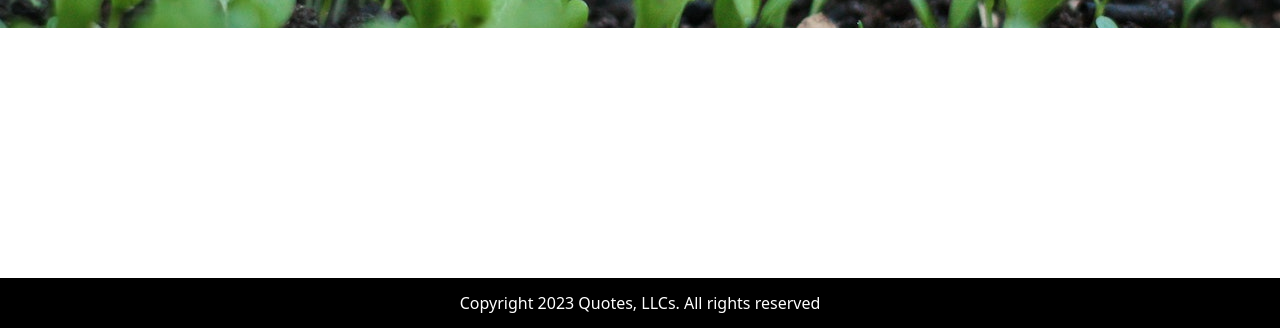
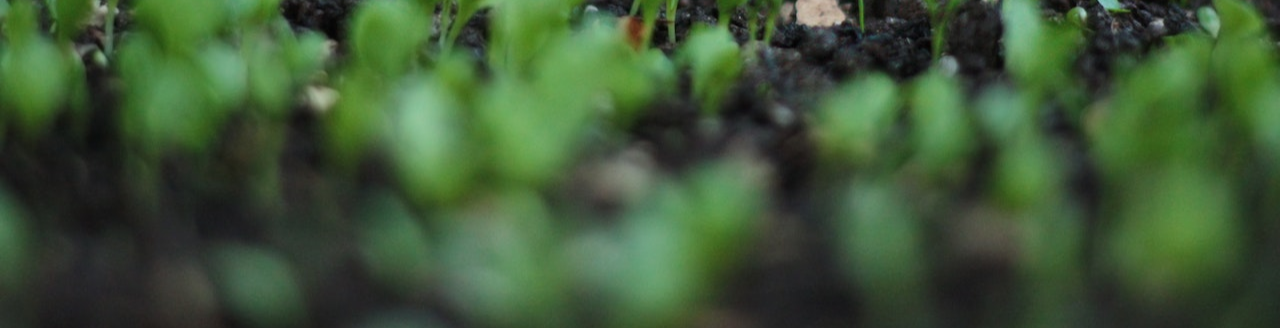
Before and after one commit to iupui-multi-device-certificate/n315-homework-02, a website with bundled scripts: page index.html in a window 1280 px wide. Shown: the part 472-800 px from the top of the page. Built offline with nearby package versions, Linux system fonts and the light colour scheme.

Commit message:
fix: hero full viewheight

```diff
--- a/scss/components/_hero.scss
+++ b/scss/components/_hero.scss
@@ -1,6 +1,10 @@
 .hero {
   background-image: url(../../images/hero.jpg);
-  height: 500px;
+  background-size: cover;
+  background-position: center;
+  background-repeat: no-repeat;
+  height: 100vh;
+
   width: 100%;
 
   position: absolute;
```
Also changed, not shown: css/styles.css.
